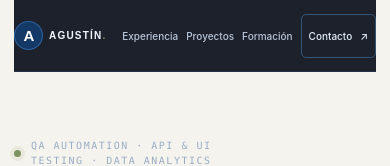
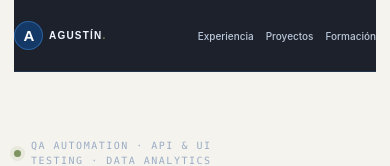
Before and after one commit to agustiininicabral/portfolio-agustin, a React (Vite) app: page / in a window 390 px wide. Shown: the top 166 px of the page. Built offline with nearby package versions, Linux system fonts and the light colour scheme.

Commit message:
Improve mobile navigation fit on narrow screens

```diff
--- a/src/style.css
+++ b/src/style.css
@@ -2917,3 +2917,15 @@ body {
     transition-duration: 0.01ms !important;
   }
 }
+
+@media (max-width: 680px) {
+  .nav {
+    max-width: calc(100% - 104px);
+    gap: 12px;
+    overflow-x: auto;
+    white-space: nowrap;
+    scrollbar-width: none;
+  }
+  .nav::-webkit-scrollbar { display: none; }
+  .nav .nav-contact { display: none; }
+}
```
